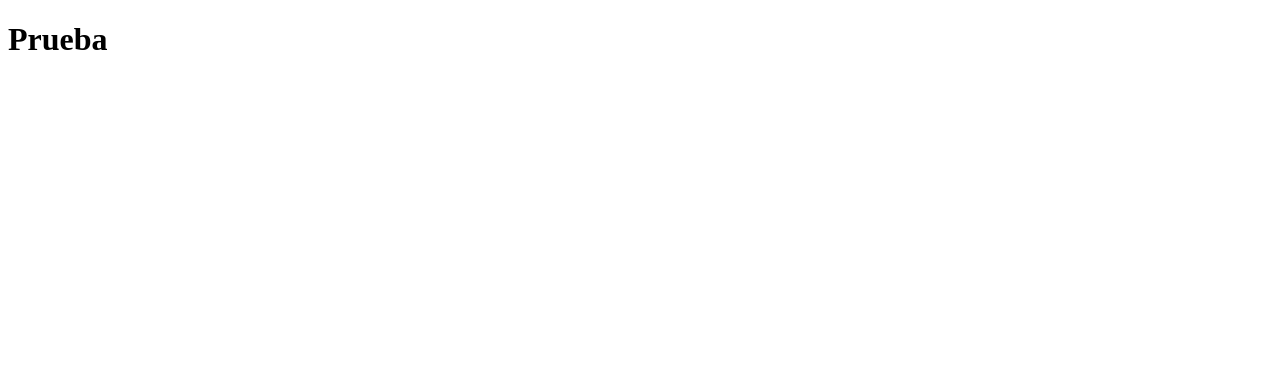
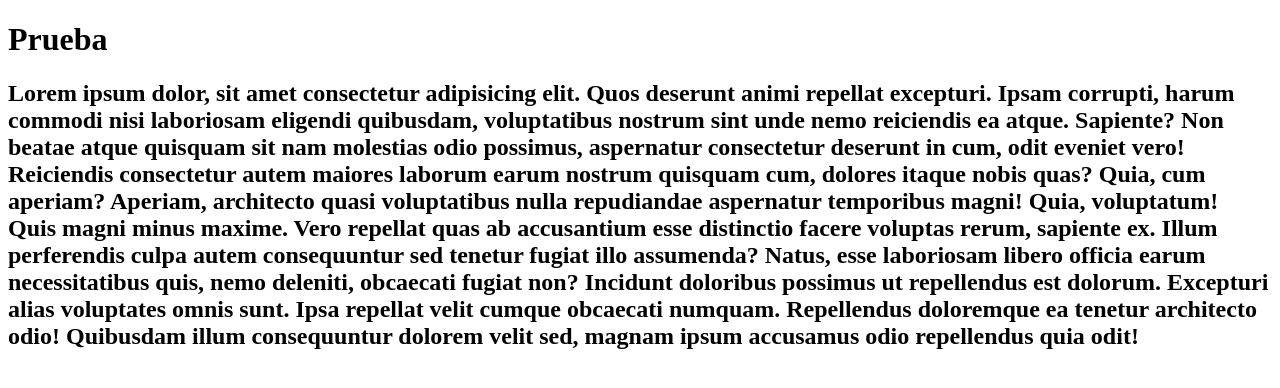
Before and after one commit to diegofernandezmontesinos/practicaclase, a plain HTML site: page index.html in a window 1280 px wide. Drawn offline with Linux system fonts and the light colour scheme.

Commit message:
agregue h2

```diff
--- a/index.html
+++ b/index.html
@@ -10,5 +10,10 @@
 </head>
 <body>
     <h1>Prueba</h1>
+    <h2>Lorem ipsum dolor, sit amet consectetur adipisicing elit. Quos deserunt animi repellat excepturi. Ipsam corrupti, harum commodi nisi laboriosam eligendi quibusdam, voluptatibus nostrum sint unde nemo reiciendis ea atque. Sapiente?
+    Non beatae atque quisquam sit nam molestias odio possimus, aspernatur consectetur deserunt in cum, odit eveniet vero! Reiciendis consectetur autem maiores laborum earum nostrum quisquam cum, dolores itaque nobis quas?
+    Quia, cum aperiam? Aperiam, architecto quasi voluptatibus nulla repudiandae aspernatur temporibus magni! Quia, voluptatum! Quis magni minus maxime. Vero repellat quas ab accusantium esse distinctio facere voluptas rerum, sapiente ex.
+    Illum perferendis culpa autem consequuntur sed tenetur fugiat illo assumenda? Natus, esse laboriosam libero officia earum necessitatibus quis, nemo deleniti, obcaecati fugiat non? Incidunt doloribus possimus ut repellendus est dolorum.
+    Excepturi alias voluptates omnis sunt. Ipsa repellat velit cumque obcaecati numquam. Repellendus doloremque ea tenetur architecto odio! Quibusdam illum consequuntur dolorem velit sed, magnam ipsum accusamus odio repellendus quia odit!    </h2>
 </body>
 </html>
```
